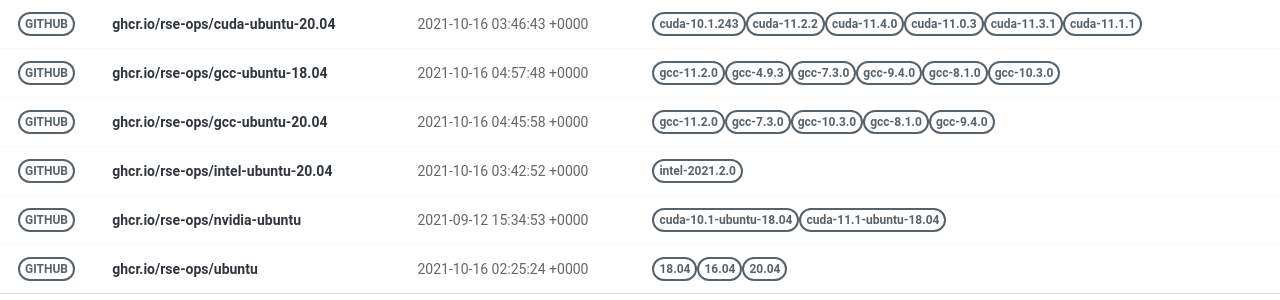
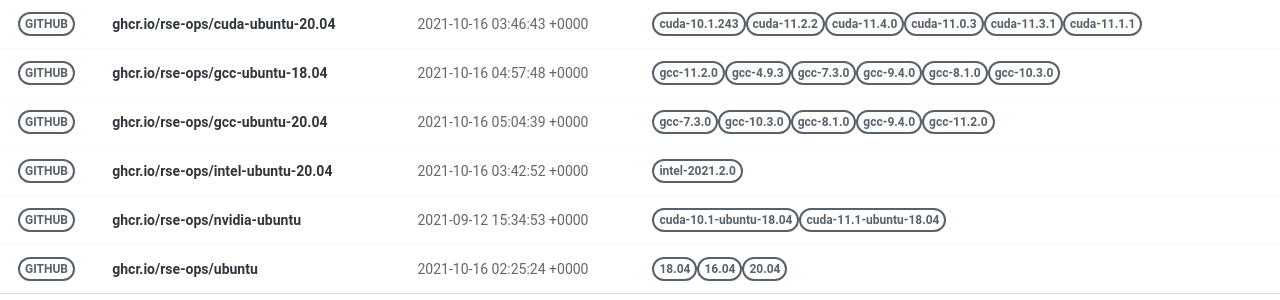
Before and after one commit to rse-ops/docker-images, a Jekyll site: the page built from pages/index.md, in a window 1280 px wide. Shown: the part 228-528 px from the top of the page. Built offline with Jekyll 4.4.1, drawn with Linux system fonts in a browser that asks for light colours; nearby versions of some CDN libraries.

Commit message:
Automated push to update library 2021-10-16

```diff
--- a/_library/ghcr.io-rse-ops-gcc-ubuntu-20.04.md
+++ b/_library/ghcr.io-rse-ops-gcc-ubuntu-20.04.md
@@ -1,14 +1,11 @@
 ---
 layout: container
 name: ghcr.io/rse-ops/gcc-ubuntu-20.04
-updated_at: 2021-10-16 04:45:58.938000
+updated_at: 2021-10-16 05:04:39.613632
 
 
 container_url: https://github.com/orgs/rse-ops/packages/container/package/gcc-ubuntu-20.04
 versions:
- - tag: gcc-11.2.0
-   dockerfile: https://github.com/rse-ops/docker-images/blob/main/ubuntu/gcc/Dockerfile
-   manifest: https://crane.ggcr.dev/manifest/ghcr.io/rse-ops/gcc-ubuntu-20.04:gcc-11.2.0
  - tag: gcc-7.3.0
    dockerfile: https://github.com/rse-ops/docker-images/blob/main/ubuntu/gcc/Dockerfile
    manifest: https://crane.ggcr.dev/manifest/ghcr.io/rse-ops/gcc-ubuntu-20.04:gcc-7.3.0
```
Also changed, not shown: other parts of _library/ghcr.io-rse-ops-gcc-ubuntu-20.04.md (+3 -0 lines).
